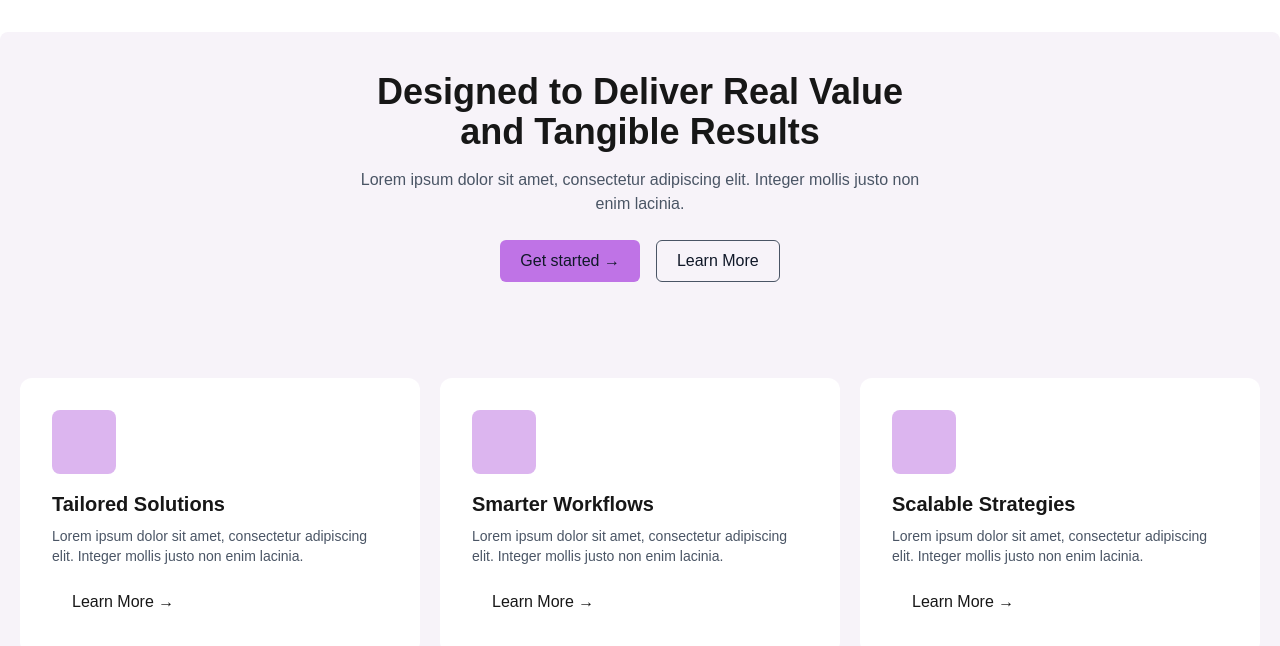
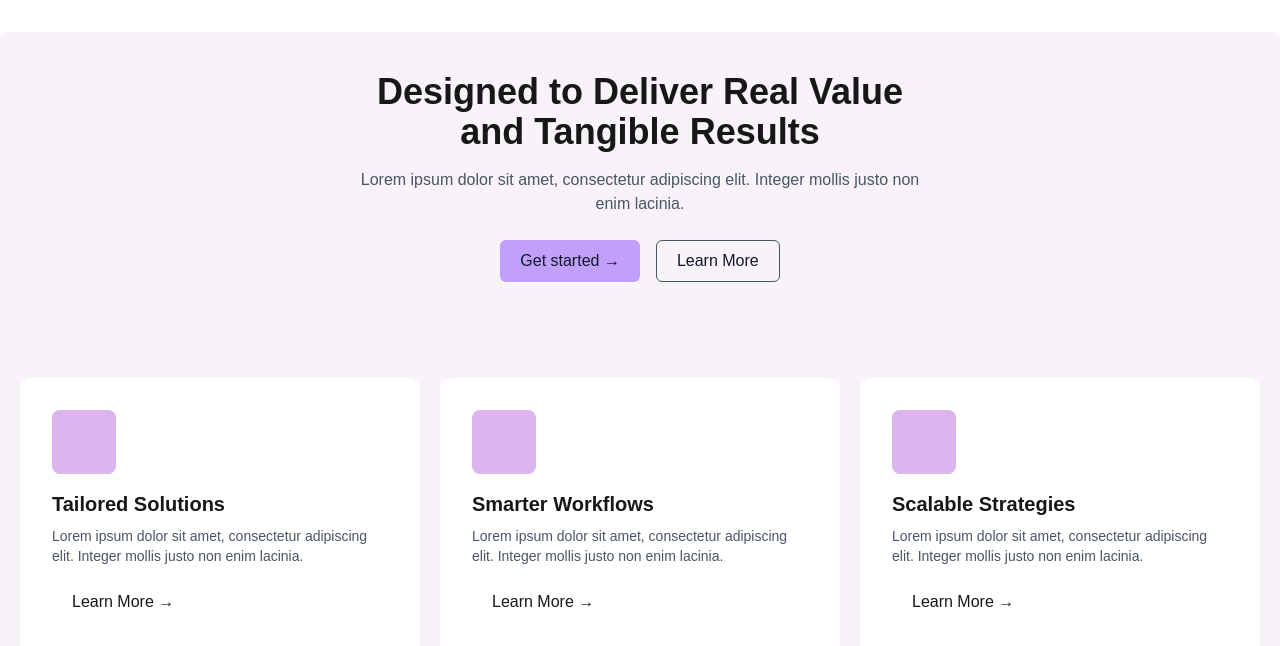
Before and after one commit to KMU-MIS-BALJAGUK/homework_9, a Next.js app: page /pricing in a window 1280 px wide. Shown: the top 646 px of the page. Built offline with nearby package versions, Linux system fonts and the light colour scheme.

Commit message:
feat: Commit my local changes before pulling

```diff
--- a/app/pricing/page.js
+++ b/app/pricing/page.js
@@ -28,7 +28,7 @@ export default function PricingPage() {
               <button
                 onClick={() => handleButtonClick('Get started')}
                 className="py-2 px-5 rounded-md transition-colors duration-200
-  bg-[#bf73e6] text-gray-900"
+  bg-[#C1A0FD] text-gray-900"
               >
                 Get started &rarr;
               </button>
```
